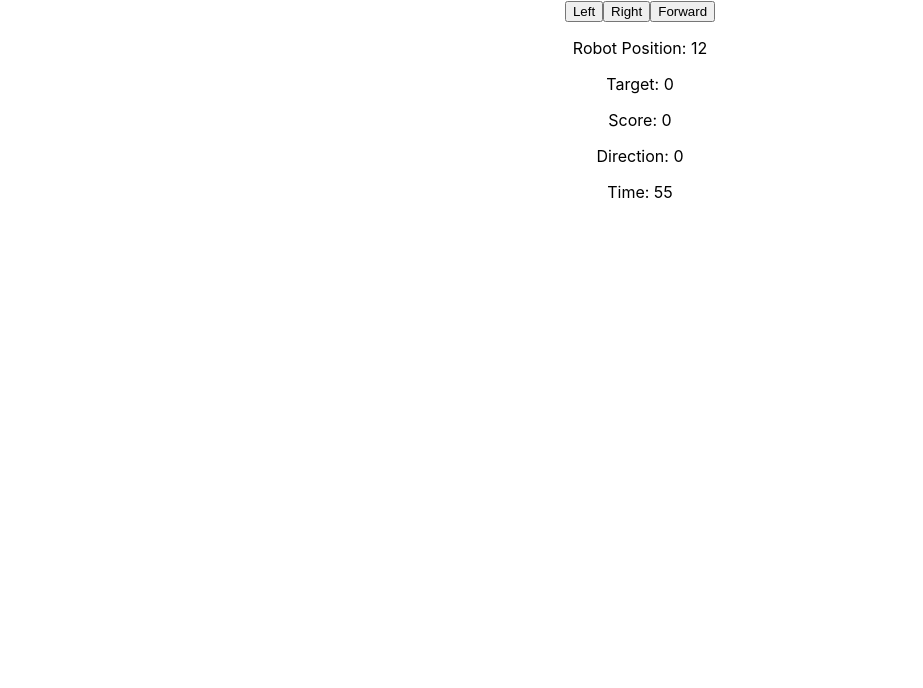
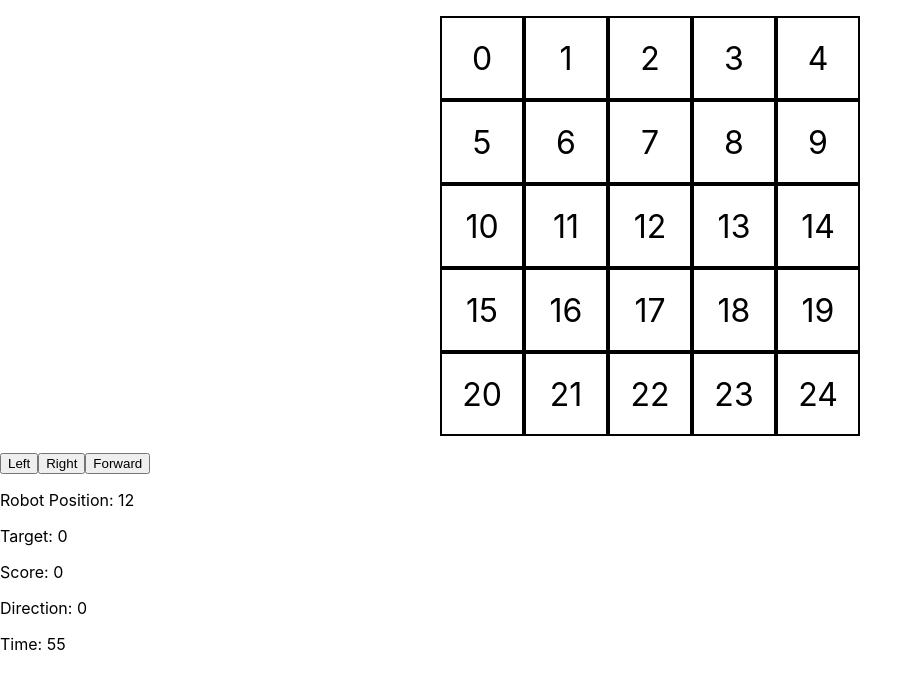
Before and after one commit to sherwin-kwan/hot-robot, a React (Create React App) app: page / in a window 1280 px wide. Shown: the top 688 px of the page, without its empty margins (0-923 px from the left). Built offline with nearby package versions, Linux system fonts and the light colour scheme.

Commit message:
Create a physical grid

```diff
--- a/package.json
+++ b/package.json
@@ -6,6 +6,7 @@
     "@testing-library/jest-dom": "^5.11.4",
     "@testing-library/react": "^11.1.0",
     "@testing-library/user-event": "^12.1.10",
+    "prop-types": "^15.7.2",
     "react": "^17.0.1",
     "react-dom": "^17.0.1",
     "react-scripts": "4.0.1",
--- a/src/components/App.jsx
+++ b/src/components/App.jsx
@@ -1,42 +1,54 @@
-import logo from '../logo.svg';
-import '../stylesheets/App.css';
-import { useEffect, useReducer } from 'react';
-import { reducer } from '../helpers/reducer';
-import { boardWidth, boardHeight, initialState } from '../helpers/settings';
+import logo from "../logo.svg";
+import "../stylesheets/App.css";
+import { useEffect, useReducer } from "react";
+import { reducer } from "../helpers/reducer";
+import { boardWidth, boardHeight, initialState } from "../helpers/settings";
+import Square from './Square';
 
 function App() {
-
   const [state, dispatch] = useReducer(reducer, initialState);
   let timer;
 
   // Start the timer
   useEffect(() => {
     setInterval(() => {
-      dispatch({type: 'decrementTime'});
-    }, 1000)
+      dispatch({ type: "decrementTime" });
+    }, 1000);
   }, []);
 
   // Handle when robot reaches a target
   useEffect(() => {
     if (state.robot === state.target) {
-      dispatch({type: 'incrementScore'});
-      dispatch({type: 'nextTarget'});
+      dispatch({ type: "incrementScore" });
+      dispatch({ type: "nextTarget" });
     }
   }, [state.robot]);
 
   // Handle end of game
   useEffect(() => {
     if (state.robot === -1 || state.timer === 0) {
-      dispatch({type: 'endGame'});
-      console.log('GAME OVER');
-    };
+      dispatch({ type: "endGame" });
+      console.log("GAME OVER");
+    }
   });
 
+  const squares = (width, height) => {
+    const arr = [];
+    for (let i = 0; i < width * height; i++) {
+      arr.push(<Square num={i} />);
+    };
+    return arr;
+  };
+
   return (
-    <div className="App">
-      <button onClick={() => dispatch({type: 'left'})} >Left</button>
-      <button onClick={() => dispatch({type: 'right'})} >Right</button>
-      <button onClick={() => dispatch({type: 'forward'})} >Forward</button>
+    <>
+      <div className="board">
+        {squares(boardWidth, boardHeight)}
+      </div>
+      <div className="states">
+        <button onClick={() => dispatch({ type: "left" })}>Left</button>
+        <button onClick={() => dispatch({ type: "right" })}>Right</button>
+        <button onClick={() => dispatch({ type: "forward" })}>Forward</button>
         <br />
         <p>Robot Position: {state.robot}</p>
         <p>Target: {state.target}</p>
@@ -44,6 +56,7 @@ function App() {
         <p>Direction: {state.direction}</p>
         <p>Time: {state.time}</p>
       </div>
+    </>
   );
 }
 
--- /dev/null
+++ b/src/components/Square.jsx
@@ -0,0 +1,13 @@
+import PropTypes from 'prop-types';
+
+const Square = (props) => {
+  return (
+    <div className="square">{props.num}</div>
+  );
+};
+
+export default Square;
+
+Square.propTypes = {
+  num: PropTypes.number
+};
--- a/src/stylesheets/App.css
+++ b/src/stylesheets/App.css
@@ -1,38 +1,18 @@
-.App {
-  text-align: center;
+
+.board {
+  display: grid;
+  grid-template-columns: 1fr 1fr 1fr 1fr 1fr;
+  margin: 1rem auto;
+  width: 25rem;
 }
 
-.App-logo {
-  height: 40vmin;
-  pointer-events: none;
-}
-
-@media (prefers-reduced-motion: no-preference) {
-  .App-logo {
-    animation: App-logo-spin infinite 20s linear;
-  }
-}
-
-.App-header {
-  background-color: #282c34;
-  min-height: 100vh;
+.square {
+  width: 5rem;
+  height: 5rem;
+  border: 2px solid black;
+  font-size: 2rem;
+  margin: 0;
   display: flex;
-  flex-direction: column;
+  justify-content: center;
   align-items: center;
-  justify-content: center;
-  font-size: calc(10px + 2vmin);
-  color: white;
-}
-
-.App-link {
-  color: #61dafb;
-}
-
-@keyframes App-logo-spin {
-  from {
-    transform: rotate(0deg);
-  }
-  to {
-    transform: rotate(360deg);
-  }
-}
+};
--- /dev/null
+++ b/src/stylesheets/react-default.css
@@ -0,0 +1,38 @@
+.App {
+  text-align: center;
+}
+
+.App-logo {
+  height: 40vmin;
+  pointer-events: none;
+}
+
+@media (prefers-reduced-motion: no-preference) {
+  .App-logo {
+    animation: App-logo-spin infinite 20s linear;
+  }
+}
+
+.App-header {
+  background-color: #282c34;
+  min-height: 100vh;
+  display: flex;
+  flex-direction: column;
+  align-items: center;
+  justify-content: center;
+  font-size: calc(10px + 2vmin);
+  color: white;
+}
+
+.App-link {
+  color: #61dafb;
+}
+
+@keyframes App-logo-spin {
+  from {
+    transform: rotate(0deg);
+  }
+  to {
+    transform: rotate(360deg);
+  }
+}
```
Also changed, not shown: src/components/template.jsx (added, +11 -0 lines), 1 other file (tests, documents, lock files or other folders). Lines whose indentation alone changed are shown as unchanged.
